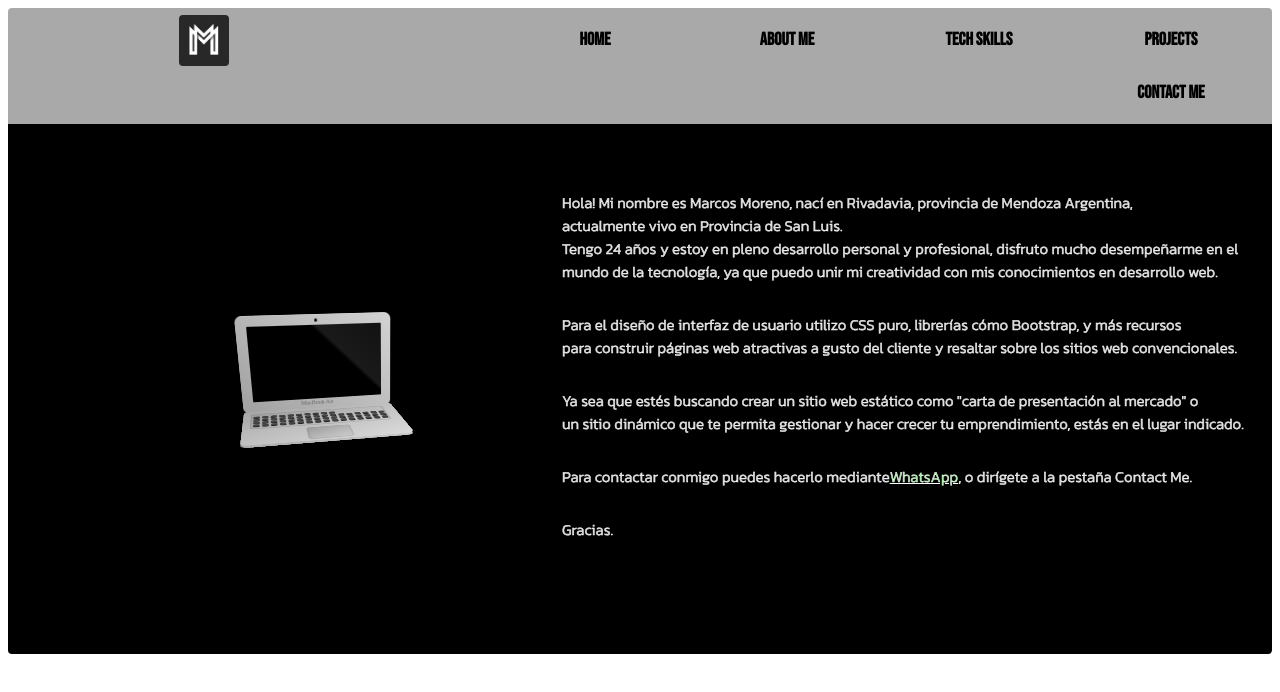
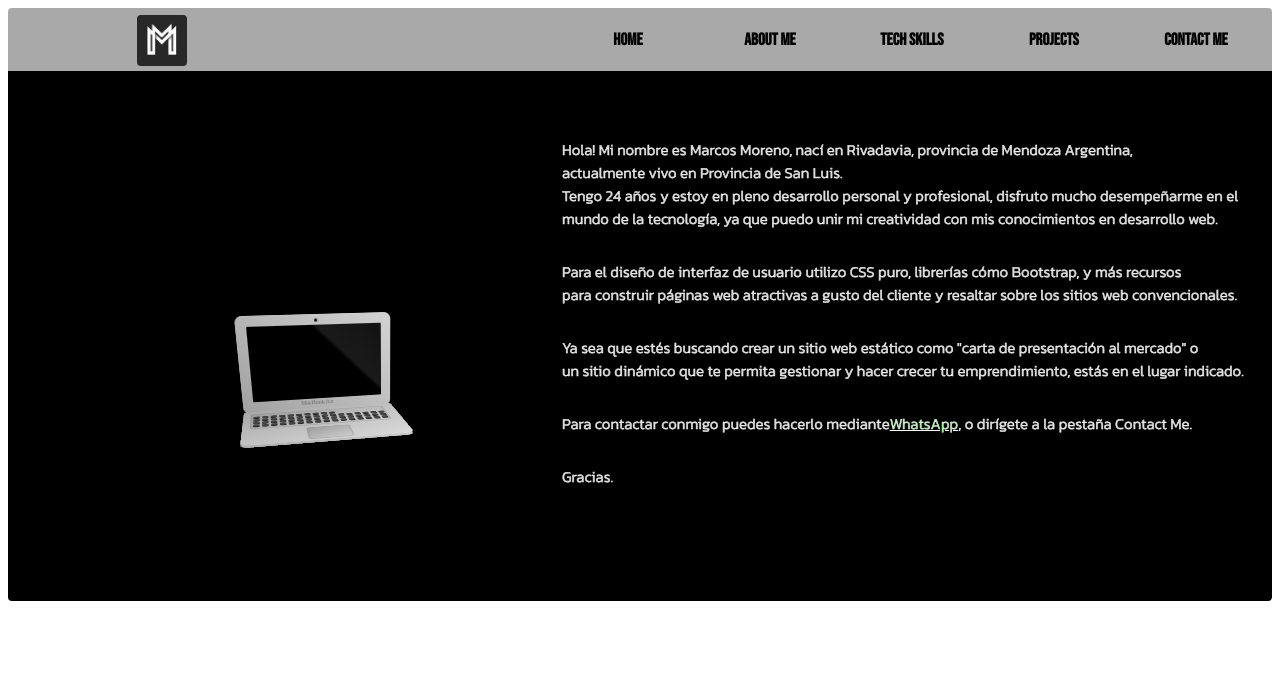
Before and after one commit to MarcosMoreno0912/Portfolio_Marcos, a React (Vite) app in the folder Client/: page /about in a window 1280 px wide. Shown: the top 692 px of the page. Built offline with nearby package versions, Linux system fonts and the light colour scheme.

Commit message:
more css responsive home

```diff
--- a/Client/src/components/NavBar/NavBar.module.css
+++ b/Client/src/components/NavBar/NavBar.module.css
@@ -151,10 +151,74 @@
 }
 
 /* Media query para mostrar el menú desplegable en pantallas pequeñas */
-@media (max-width: 600px) {
+@media (max-width: 1305px) {
+  .nav .navBtn .box {
+    width: 100px;
+    height: auto;
+    float: left;
+    transition: .5s linear;
+    position: relative;
+    display: block;
+    overflow: hidden;
+    padding: 10px;
+    text-align: center;
+    margin: 0 5px;
+    background: transparent;
+    font-family: 'Bebas Neue', sans-serif;
+    font-size: 17px;
+    font-weight: 800;
+    color: black;
+  }
+
+  .nav img {
+    display: flex;
+    align-items: center;
+    justify-content: flex-start;
+    margin-top: 2px;
+    margin-right: 370px;
+    height: 51px;
+    width: 50px;
+    border-radius: 4px;
+    cursor: pointer;
+  }
+}
+
+@media (max-width: 1155px) {
+  .nav .navBtn .box {
+    width: 90px;
+    height: auto;
+    float: left;
+    transition: .5s linear;
+    position: relative;
+    display: block;
+    overflow: hidden;
+    padding: 8px;
+    text-align: center;
+    margin: 0 5px;
+    background: transparent;
+    font-family: 'Bebas Neue', sans-serif;
+    font-size: 16.5px;
+    font-weight: 800;
+    color: black;
+  }
+
+  .nav img {
+    display: flex;
+    align-items: center;
+    justify-content: flex-start;
+    margin-top: 2px;
+    margin-right: 270px;
+    height: 51px;
+    width: 50px;
+    border-radius: 4px;
+    cursor: pointer;
+  }
+}
+
+@media (max-width: 800px) {
   .nav {
     display: flex;
-    justify-content: space-around;
+    justify-content: space-evenly;
   }
 
   .nav img {
--- a/Client/src/views/Home/Home.jsx
+++ b/Client/src/views/Home/Home.jsx
@@ -15,7 +15,7 @@ const Home = () => {
 				</div>
 
 				<div className={style.description}>
-					<p>I am dedicated to creating personalized web pages adapted to each client. <br/> {"< I love coding />."}</p>
+					<p>I am dedicated to creating personalized web pages<br/> adapted to each client. <br/><br/> {"< I love coding />."}</p>
 				</div>
 
 				<div className={`${style.image} ${style["rotate-animation"]}`}>
--- a/Client/src/views/Home/Home.module.css
+++ b/Client/src/views/Home/Home.module.css
@@ -90,29 +90,42 @@ h1 {
   /* Ajusta los estilos para tamaños de pantalla más pequeños */
   .home {
   	width: auto;
-  	height: auto;
+  	height: 700px;
   }
 
   .home .title h1 {
-    font-size: 35px;
-    margin-top: 50px;
-    margin-left: 5px;
+    font-size: 30px;
+    margin-top: 100px;
+    margin-left: 10px;
   }
 
   .home .description p {
-    font-size: 14px;
-    margin-left: 5px;
+    font-size: 15px;
+    margin-left: 10px;
+    color: white;
   }
 
   .home .image {
+    display: flex;
+    flex-wrap: wrap;
+    align-content: center;
+    align-items: center;
+    justify-content: center;
     width: 180px;
     height: 180px;
-    margin-top: 0px;
-    margin-left: 110px;
+    margin-top: 20px;
+    margin-left: 90px;
+
   }
 
   .home .image img {
     width: 160px;
     height: 160px;
+    margin-left: 8px;
   }
 }
+
+@media (max-width: 540px) {
+
+
+}
```
